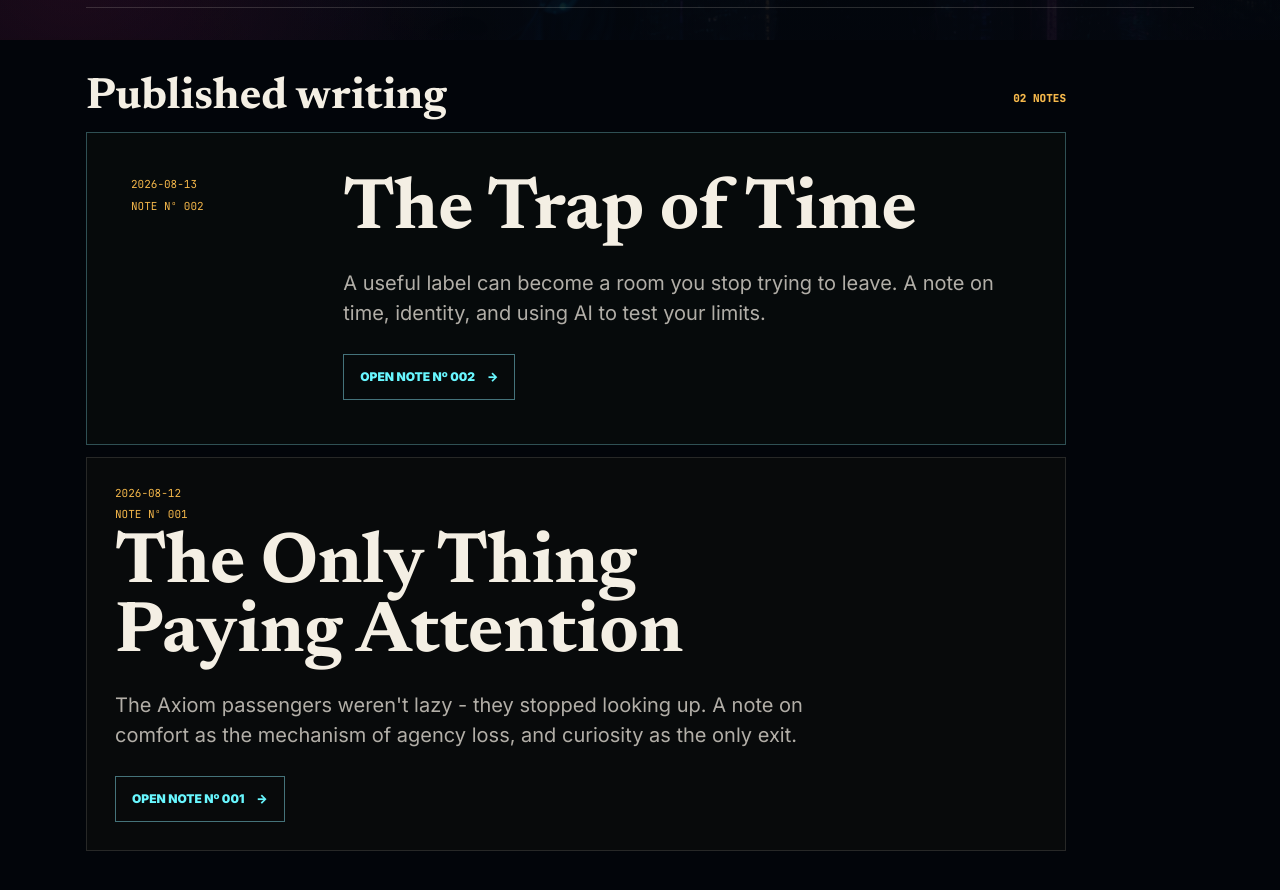
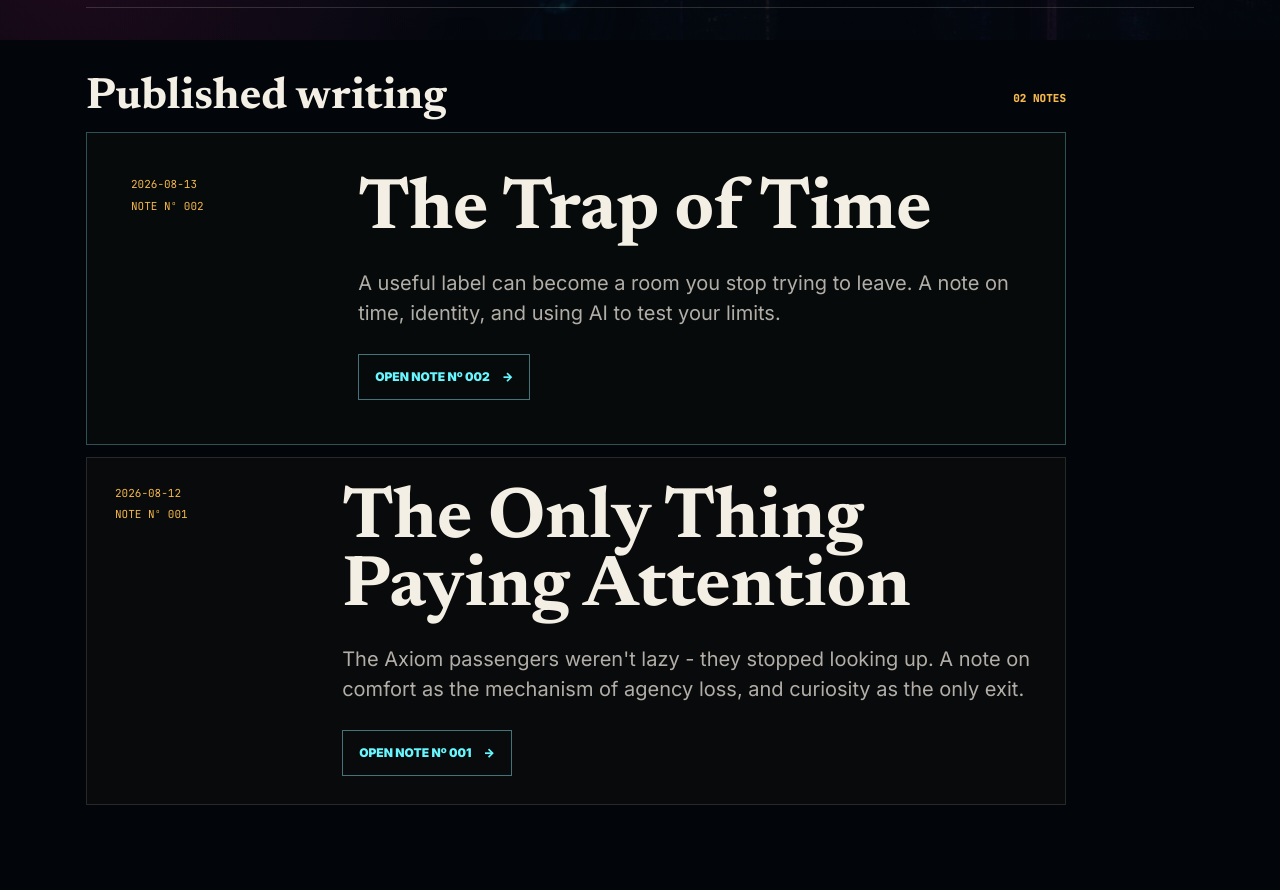
Before and after one commit to marcelozap/gateKPT, a Next.js app: page /log in a window 1280 px wide. Shown: the part 760-1650 px from the top of the page. Built offline with nearby package versions, Linux system fonts and the light colour scheme; no server answers.

Commit message:
Align GateKPT writing card text rails

```diff
--- a/src/app/globals.css
+++ b/src/app/globals.css
@@ -2393,3 +2393,45 @@ body.gk-instrument .gki-controls button:active:not(:disabled) {
     animation: none;
   }
 }
+
+/* Published writing alignment standard: metadata left, words start on the same rail. */
+.gkl-list {
+  --gkl-meta-rail: clamp(112px, 14vw, 180px);
+}
+
+.gkl-entry,
+.gkl-entry-featured {
+  align-items: start;
+  display: grid;
+  gap: clamp(24px, 4vw, 48px);
+  grid-template-columns: var(--gkl-meta-rail) minmax(0, 1fr);
+}
+
+.gkl-entry-meta {
+  grid-column: 1;
+  min-width: 0;
+}
+
+.gkl-entry-copy {
+  grid-column: 2;
+  max-width: 760px;
+}
+
+.gkl-entry-copy h3,
+.gkl-entry-copy p,
+.gkl-entry-copy .gkl-read {
+  margin-left: 0;
+}
+
+@media (max-width: 720px) {
+  .gkl-entry,
+  .gkl-entry-featured {
+    gap: 18px;
+    grid-template-columns: 1fr;
+  }
+
+  .gkl-entry-meta,
+  .gkl-entry-copy {
+    grid-column: 1;
+  }
+}
```
Also changed, not shown: 1 other file (tests, documents, lock files or other folders).
